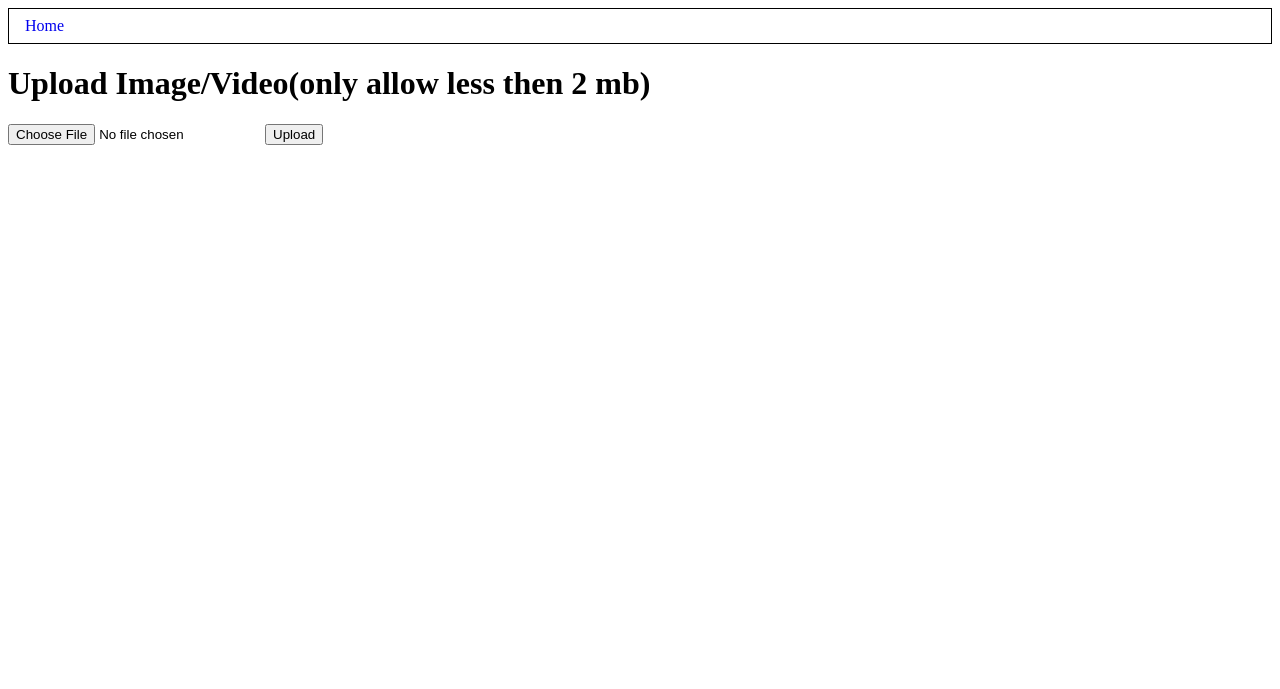
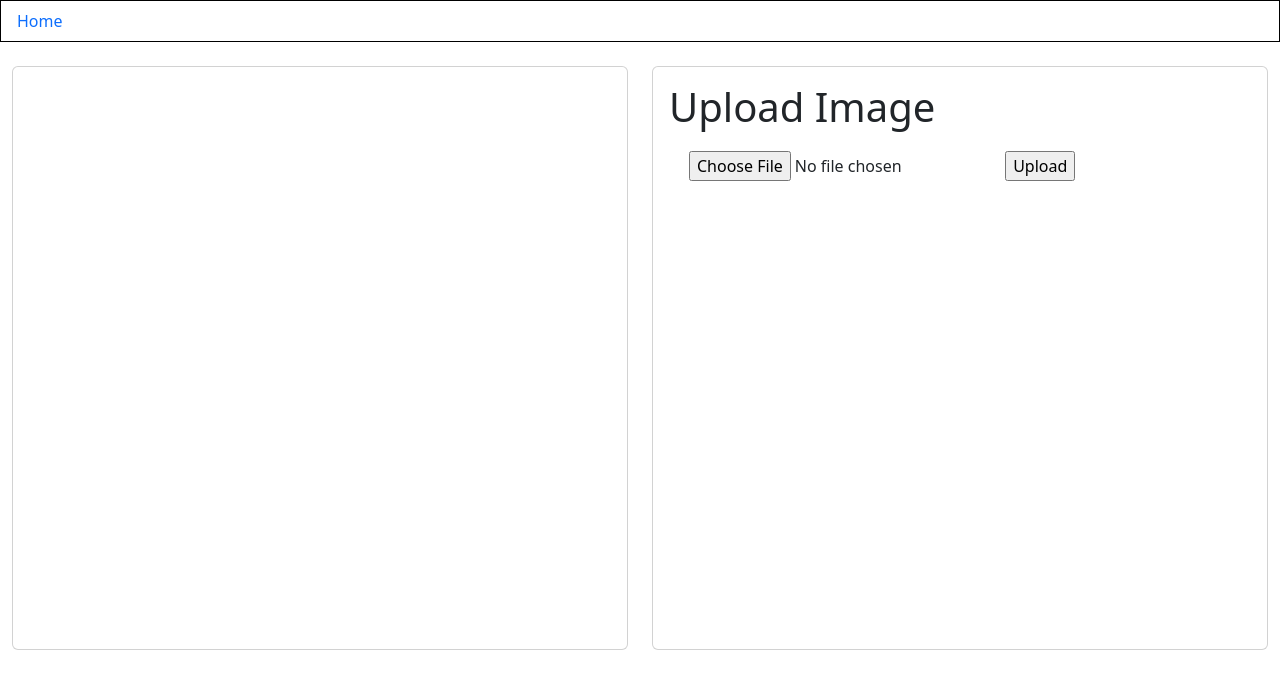
Before and after one commit to vivektiwari-007/construction_site, a Flask app: page / in a window 1280 px wide. Shown: the top 689 px of the page. Run offline with Flask 3, Linux system fonts and the light colour scheme.

Commit message:
upload predict video

```diff
--- a/app.py
+++ b/app.py
@@ -2,26 +2,14 @@ from flask import Flask, render_template, request, send_from_directory
 import os, shutil
 from ultralytics import YOLO
 from moviepy.editor import *
-
-app = Flask(__name__)
+from pathlib import Path
+app = Flask(__name__, static_folder='static')
 
 # Set the path for the uploaded images
-UPLOAD_FOLDER = 'media'
-app.config['UPLOAD_FOLDER'] = UPLOAD_FOLDER
-
-img = os.path.join('static', 'Image', 'predict')
-print('img',img)
-
 current_path = os.getcwd()
 static_path = os.path.join(current_path, 'static', 'Image','predict')
-media_path = os.path.join(current_path, 'media')
-print("static_path",static_path)
-print("media_path",media_path)
-
-@app.route('/')
-def upload_file():
-    return render_template('upload.html')
-
+media_path = os.path.join(current_path, 'static', 'media')
+predict_video_path = os.path.join(current_path, 'static', 'predict_video')
 
 #create delete file or folder function
 def delete_file():
@@ -52,25 +40,56 @@ def delete_file():
     else:
         print(f"The folder {media_path} does not exist.")
 
-
-ALLOWED_EXTENSIONS = {'png', 'jpg', 'jpeg', 'gif', 'mp4'}
+#Allow extension function
+ALLOWED_EXTENSIONS = {'png', 'jpg', 'jpeg'}
 def allowed_file(filename):
     return '.' in filename and filename.rsplit('.', 1)[1].lower() in ALLOWED_EXTENSIONS
+
+
+@app.route('/', methods=['GET', 'POST'])
+def upload_file():
+    file_list = []
+    folder_path = Path(predict_video_path)
+    if folder_path.is_dir():
+        files = [f.name for f in folder_path.iterdir() if f.is_file()]
+        for file in files:
+            file_list.append(file)
+    if request.method == 'POST':
+        delete_file()
+        f = request.files['file']
+        if f.filename == '':
+            return render_template('error.html', error_message="File not selected", file_list=file_list)
+        if f and allowed_file(f.filename):
+            file_path = os.path.join(media_path, f.filename)
+            f.save(file_path)
+            size_bytes = os.path.getsize(file_path)
+            size_mb = size_bytes / (1024 * 1024)
+            if size_mb > 2:
+                return render_template('error.html', error_message="Please upload less then 2 mb of file", file_list=file_list)
+            model = YOLO(f'{current_path}\models\\best.pt')
+            results = model.predict(file_path, save=True, imgsz=320, conf=0.5, project=f"{current_path}/static/Image/", exist_ok=True)
+            if results:
+                image_file = f.filename
+                return render_template('upload.html',  image_name=image_file, file_list=file_list)
+            return render_template('upload.html', error_message="File does not supported", file_list=file_list)
+        return render_template('upload.html', error_message="File does not supported", file_list=file_list)
+    return render_template('upload.html', file_list=file_list)
+
 
 @app.route('/uploader', methods=['GET', 'POST'])
 def upload_file_result():
     if request.method == 'POST':
-        delete_file()
+        # delete_file()
         f = request.files['file']
         if f.filename == '':
             return render_template('error.html', error_message="File not selected")
         if f and allowed_file(f.filename):
             file_path = os.path.join(app.config['UPLOAD_FOLDER'], f.filename)
-            size_bytes = os.path.getsize(file_path)
-            size_mb = size_bytes / (1024 * 1024)
-            if size_mb > 2:
-                return render_template('error.html', error_message="Please upload less then 2 mb of file")
             f.save(file_path)
+            # size_bytes = os.path.getsize(file_path)
+            # size_mb = size_bytes / (1024 * 1024)
+            # if size_mb > 2:
+            #     return render_template('error.html', error_message="Please upload less then 2 mb of file")
             model = YOLO(f'{current_path}\models\\best.pt')
             # results = model.predict(file_path, save=True, imgsz=320, conf=0.5, project=f"{current_path}/static/Image/", exist_ok=True,stream=True)
             results = model.predict(file_path, save=True, imgsz=320, conf=0.5, project=f"{current_path}/static/Image/", exist_ok=True)
@@ -109,5 +128,6 @@ def upload_file_result():
         print("path",path)
         return render_template('result.html', file_path=path)
 
+
 if __name__ == '__main__':
     app.run(host='0.0.0.0')
--- a/templates/upload.html
+++ b/templates/upload.html
@@ -1,6 +1,8 @@
 <!DOCTYPE html>
 <html>
 <head>
+    <link href="https://cdn.jsdelivr.net/npm/bootstrap@5.3.2/dist/css/bootstrap.min.css" rel="stylesheet" integrity="sha384-T3c6CoIi6uLrA9TneNEoa7RxnatzjcDSCmG1MXxSR1GAsXEV/Dwwykc2MPK8M2HN" crossorigin="anonymous">
+    <script src="https://cdn.jsdelivr.net/npm/bootstrap@5.3.2/dist/js/bootstrap.bundle.min.js" integrity="sha384-C6RzsynM9kWDrMNeT87bh95OGNyZPhcTNXj1NW7RuBCsyN/o0jlpcV8Qyq46cDfL" crossorigin="anonymous"></script>
     <style>
         .menubar {
             border: 1px solid black;
@@ -23,6 +25,24 @@
             padding: 8px 16px;
             text-decoration: none;
         }
+        .form-container {
+            margin: 20px;
+            text-align: center;
+        }
+
+        .custom-image {
+            margin: 20px;
+            width: 500px;
+            height: 500px;
+        }
+
+        .error-message {
+            margin: 20px;
+            color: red;
+        }
+        .custom_video{
+            margin: 10px;
+        }
     </style>
 </head>
 <body>
@@ -33,12 +53,47 @@
     </ul>
 </div>
 
-<h1>Upload Image/Video(only allow less then 2 mb)</h1>
-
-<form action="/uploader" method="POST" enctype="multipart/form-data">
-    <input type="file" name="file" />
-    <input type="submit" value="Upload" />
-</form>
-
+<div class="container-fluid">
+<div class="row mt-4">
+    <div class="col-sm-6">
+      <div class="card">
+        <div class="card-body">
+            <div class="d-flex">
+                <div class="overflow-auto" style="height: 550px">
+                    {% for file_list in file_list %}
+                    <video class="custom_video" width="590" height="320" controls>
+                        <source src="{{ url_for('static', filename='predict_video/' + file_list) }}" type="video/mp4">
+                    </video>
+                    {% endfor %}
+                </div>
+            </div>
+        </div>
+      </div>
+    </div>
+    <div class="col-sm-6">
+      <div class="card">
+        <div class="card-body">
+            <div class="d-flex">
+                <div class="overflow-auto" style="height: 550px">
+                    <h1>Upload Image</h1>
+                    <div class="form-container">
+                    <form action="/" method="POST" enctype="multipart/form-data">
+                        <input type="file" name="file" />
+                        <input type="submit" value="Upload" />
+                    </form>
+                    {% if image_name %}
+                        <img src="{{ url_for('static', filename='Image/predict/' + image_name) }}" alt="Custom Image" class="custom-image">
+                    {% endif %}
+                    {% if error_message %}
+                        <p class="error-message">{{ error_message }}</p>
+                    {% endif %}
+                </div>
+                </div>
+            </div>
+        </div>
+      </div>
+    </div>
+</div>
+</div>
 </body>
 </html>
```
Also changed, not shown: 4 other files.
